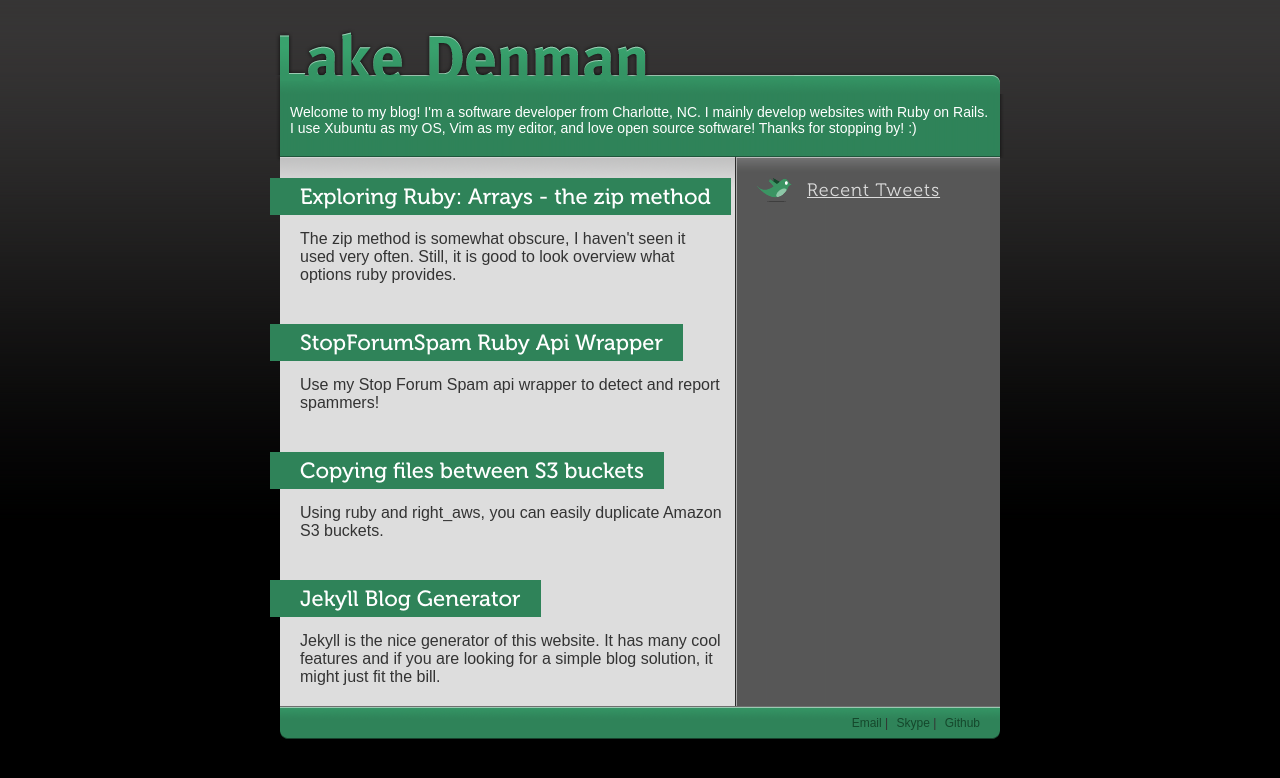
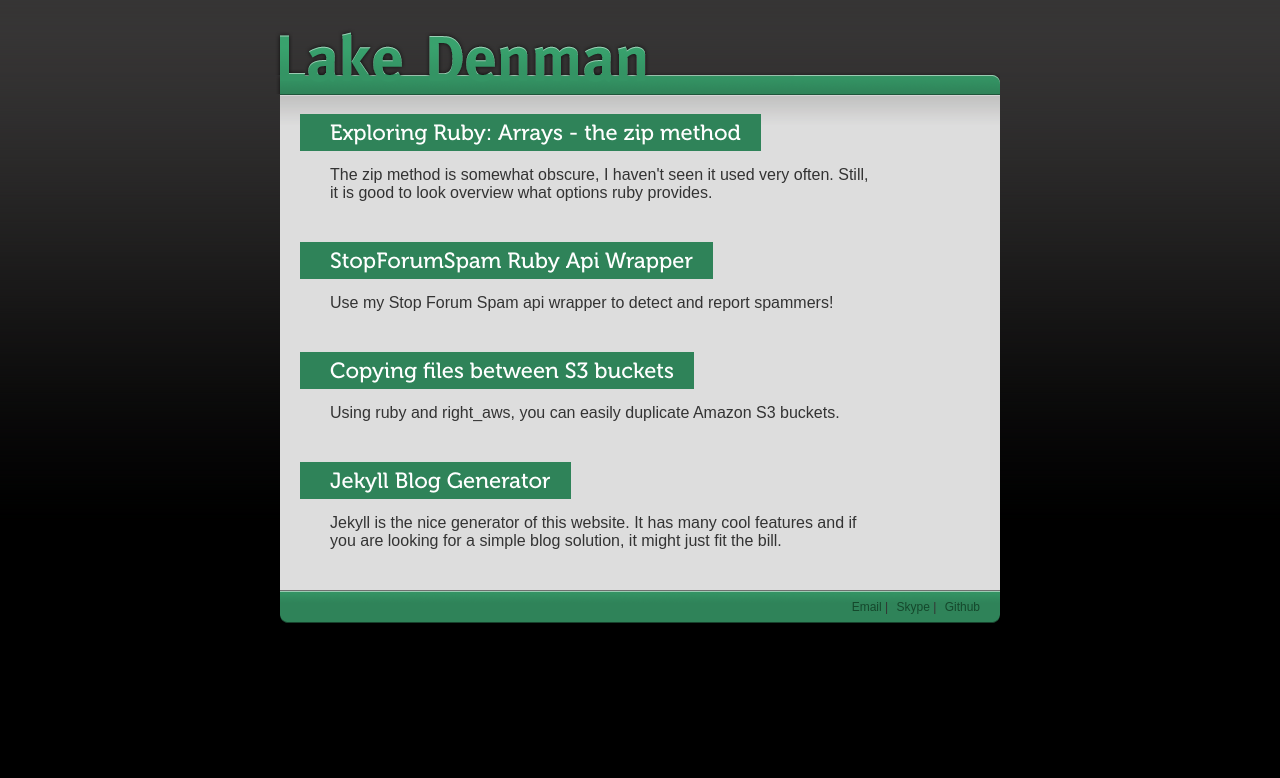
Before and after one commit to trainman419/namniart.com, a Jekyll site: the page built from index.html, in a window 1280 px wide. Shown: the top 778 px of the page. Built offline with Jekyll 4.4.1, drawn with Linux system fonts in a browser that asks for light colours.

Commit message:
update the style of the site

```diff
--- a/_layouts/default.html
+++ b/_layouts/default.html
@@ -9,31 +9,19 @@
   <link rel="stylesheet" href="/css/syntax.css" type="text/css" />
   <!-- Homepage CSS -->
   <link rel="stylesheet" href="/css/style-nik.css" type="text/css" media="screen, projection" />
-
 </head>
 
-<body>
+<body id="post">
   <div id='content-wrapper'>
-    <div id="header">
-      <h1 id='page-title'>
-        <a href="/">Lake Denman</a>
-      </h1>
+    <h1 id='page-title'>
+      <a href="/">
+        Lake Denman
+      </a>
+    </h1>
 
-      <p id='intro'>
-        Welcome to my blog! I'm a software developer from Charlotte, NC. I mainly develop websites with Ruby on Rails. I use Xubuntu as my OS, Vim as my editor, and love open source software! Thanks for stopping by! :)
-      </p>
-
-    </div>
     <div id='content'>
-      <div id="blog">
-        {{ content }}
-      </div>
-      <div id='sidebar'>
-        <div id="twitter_div">
-          <h3 class="sidebar-title">Recent Tweets</h3>
-          <ul id="twitter_update_list"><li></li></ul>
-        </div>
-      </div>
+      <h2>{{ page.title }}</h2>
+      {{ content }}
     </div>
 
     <div id= 'footer'>
--- a/css/style-nik.css
+++ b/css/style-nik.css
@@ -192,7 +192,6 @@ h2.title a:hover{
 	}
 
 .posts p{
-	width: 424px;
 	padding: 10px 0 20px;
 	margin: 0 20px 0 30px;}
 
@@ -282,7 +281,7 @@ a.home:active {
 
 ul.posts {
 	list-style:none;
-	width: 466px;
+	width: 600px;
 }
 
 ul.posts li > p {
--- a/index.html
+++ b/index.html
@@ -1,6 +1,5 @@
 ---
 layout: default
-title: Lake Denman
 ---
 
 <ul class="posts">
```
Also changed, not shown: other parts of _layouts/default.html (+2 -15 lines), _layouts/post.html (+0 -12 lines), 6 other files.
